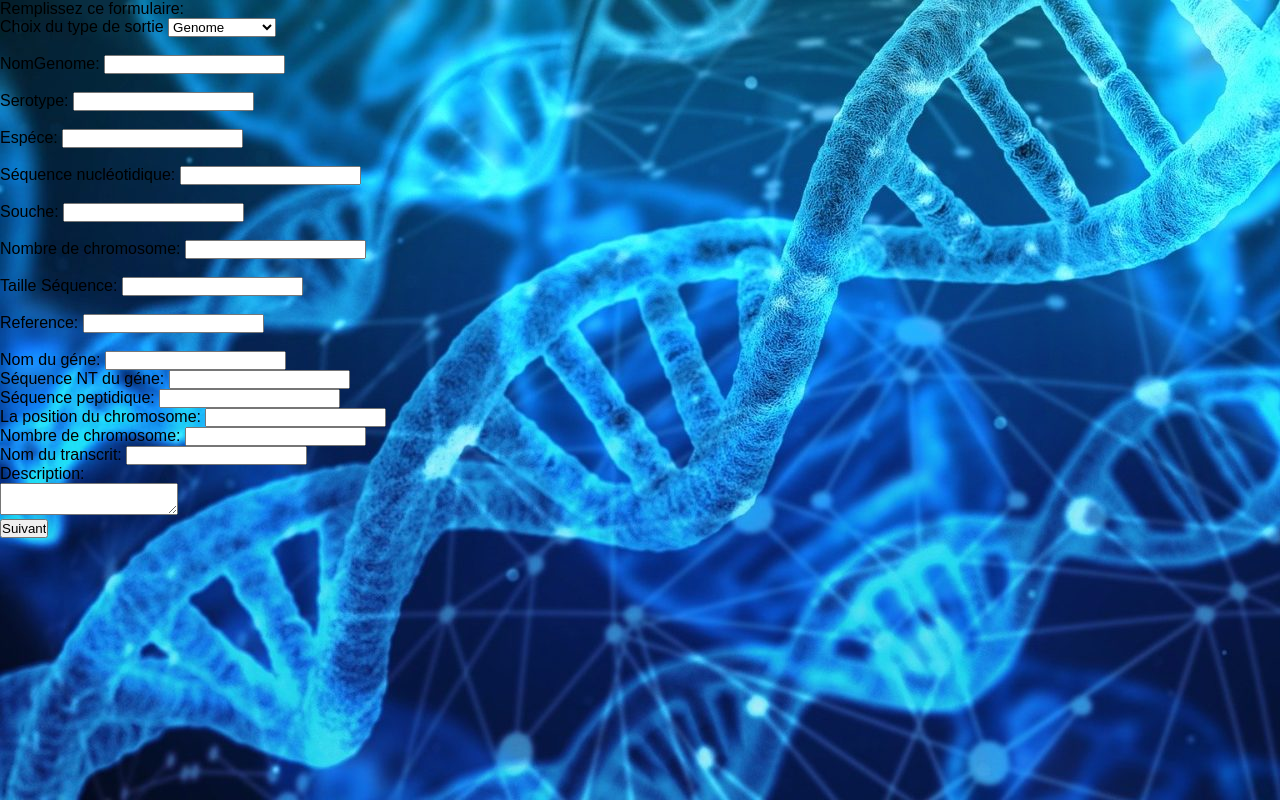
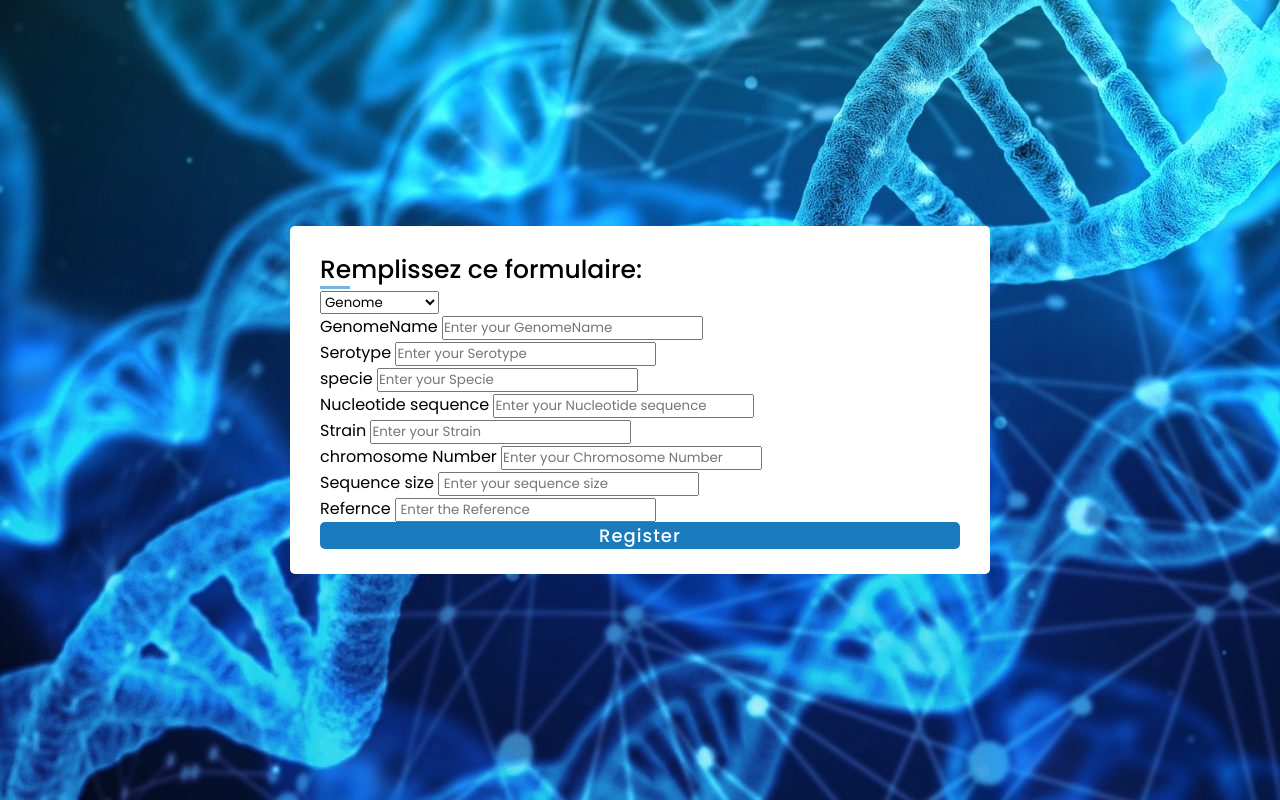
Before and after one commit to Ilhem36/Web-Project-AM2IB, a PHP site: page /formulaire.html in a window 1280 px wide. Run offline with PHP 8.4, Linux system fonts and the light colour scheme.

Commit message:
new version formulaire

```diff
--- a/maquettehtmlcss/formulaire.html
+++ b/maquettehtmlcss/formulaire.html
@@ -4,82 +4,54 @@
 		<meta charset="utf-8">
 		<title></title>
 		<link rel="stylesheet" type="text/css" href="">
-        <link rel="stylesheet" type="text/css" href="style.css">
+        <link rel="stylesheet" type="text/css" href="signin.css">
 	</head>
 	<body>
-    <form action ="traitement.php" method ="post/get">
-        <p>
-        Remplissez ce formulaire:<br>
-        <div class= "input-box">
-            <span class="details">Choix du type de sortie</span>
-        <select name="requete">
-            <option value= "Genome">Genome</option>
-            <option value= "Géne or Proteine">Géne/Protéine</option>
-         </select> <br>
-        </div> <br>
-        <div class="Genome">
-        NomGenome:
-            <input type="text" name="NomGenome"><br>
-        </div><br>
-        <div>
-        Serotype:
-            <input type="text" name="Serotype"><br>
-        </div><br>
-        <div>
-        Espéce:
-            <input type="text" name="Espece"><br>
-        </div><br>
-        <div>
-        Séquence nucléotidique:
-            <input type="text" name="Séquence nucléotidique"><br>
-        </div><br>
-        <div>
-        Souche:
-            <input type="text" name="Souche"><br>
-        </div><br>
-        </p>
-        <div>
-        Nombre de chromosome:
-            <input type="text" name="Nombre de chromosome"><br>
-        </div><br>
-        <div>
-        Taille Séquence:
-            <input type="text" name="Taille Séquence"><br>
-        </div><br>
-        <div>
-        Reference:
-            <input type="text" name="Reference"><br>
-        </div><br>
-        </p>
-        <p>
-        Nom du géne:
-           <input type="text" name="Nom du géne"> <br>
-        </p>
+        <div class="container">
+            <div class="title"> Remplissez ce formulaire: </div>
+                <form action="#" >
+                    <div class= "Genome details">
+                        <select name="requete">
+                            <option value= "Genome">Genome</option>
+                            <option value= "Géne or Proteine">Géne/Protéine</option>
+                         </select> <br>
+                    <div class = "input-box">
+                            <span class="details">GenomeName</span>
+                            <input type="text" placeholder="Enter your GenomeName" required>
+                    </div>
+                    <div class = "input-box">
+                        <span class="details">Serotype</span>
+                        <input type="text" placeholder="Enter your Serotype" required>
+                    </div>
+                    <div class = "input-box">
+                        <span class="details">specie</span>
+                        <input type="text" placeholder="Enter your Specie" required>
+                    </div>
+                    <div class = "input-box">
+                        <span class="details">Nucleotide sequence</span>
+                        <input type="text" placeholder="Enter your Nucleotide sequence" required>
+                    </div>
+                    <div class = "input-box">
+                        <span class="details">Strain</span>
+                        <input type="text" placeholder="Enter your Strain" required>
+                    </div>
+                    <div class = "input-box">
+                        <span class="details">chromosome Number</span>
+                        <input type="text" placeholder="Enter your Chromosome Number" required>
+                    </div>
+                    <div class = "input-box">
+                        <span class="details">Sequence size</span>
+                        <input type="text" placeholder=" Enter your sequence size " required>
+                    </div>
+                    <div class = "input-box">
+                        <span class="details">Refernce</span>
+                        <input type="text" placeholder=" Enter the Reference " required>
+                    </div>
+                    <div class="button">
+                        <input type="submit" name="" value="Register">
+                    </div>
 
-        Séquence NT du géne:
+                </form>
+    </div>
 
-            <input type="text" name="Séquence"><br>
-        </p>
-        <p>
-        Séquence peptidique:
-
-             <input type="text" name="Séquence peptidique"><br>
-        </p>
-        <p>
-        La position du chromosome:
-            <input type="text" name="chromosome position"><br>
-       </p>
-       <p>
-        Nombre de chromosome:
-            <input type="text" name="chromosome position"><br>
-       </p>
-        <p>
-        Nom du transcrit:
-            <input type="text" name="Nom du transcrit"> <br>
-        </p>
-        <label>Description:</label><br>
-            <textarea></textarea> <br>
-
-    </form>
-        <input type="submit" name="" value="Suivant" > </br>
 	</body>
--- a/maquettehtmlcss/ind.html
+++ b/maquettehtmlcss/ind.html
@@ -21,7 +21,7 @@
                <nav>
                    <ul id='MenuItems'>
                        <li><a href="#">Home</a></li>
-                       <li><a href="#">Functionalities</a></li>
+                       <li><a href="formulaire.html" target="_blank">Functionalities</a></li>
                        <li><a href="#">Contact</a></li>
                        <li><button class='loginbtn' onclick="document.getElementById('login-form').style.display='block'" style="width:auto">Login</button>
                        </li>
--- a/maquettehtmlcss/sigin.html
+++ b/maquettehtmlcss/sigin.html
@@ -44,9 +44,9 @@
             <div class= "input-box">
                 <span class="details">Choose your role</span>
             <select name="requete">
-                <option value= "Prendre contacte">Reader</option>
-                <option value= "embaucher moi">Anotator</option>
-                <option value= "embaucher moi">Validator</option>
+                <option value= "Reader">Reader</option>
+                <option value= "Annotator">Annotator</option>
+                <option value= "Validator">Validator</option>
              </select> <br>
             </div> <br>
                 <div class="button">
--- a/maquettehtmlcss/signin.css
+++ b/maquettehtmlcss/signin.css
@@ -113,3 +113,18 @@ form .gender-details .gender-details{
     }
 
  }
+ /* formulaire*/
+ .Genome-box{
+    width: 320px;
+    height: 420px;
+    background: #fff;
+    color: #000;
+    top: 50%;
+    left: 50%;
+    position: absolute;
+    transform: translate(-50%, -50%);
+    box-sizing: border-box;
+    padding: 70px 30px;
+
+
+}
```
